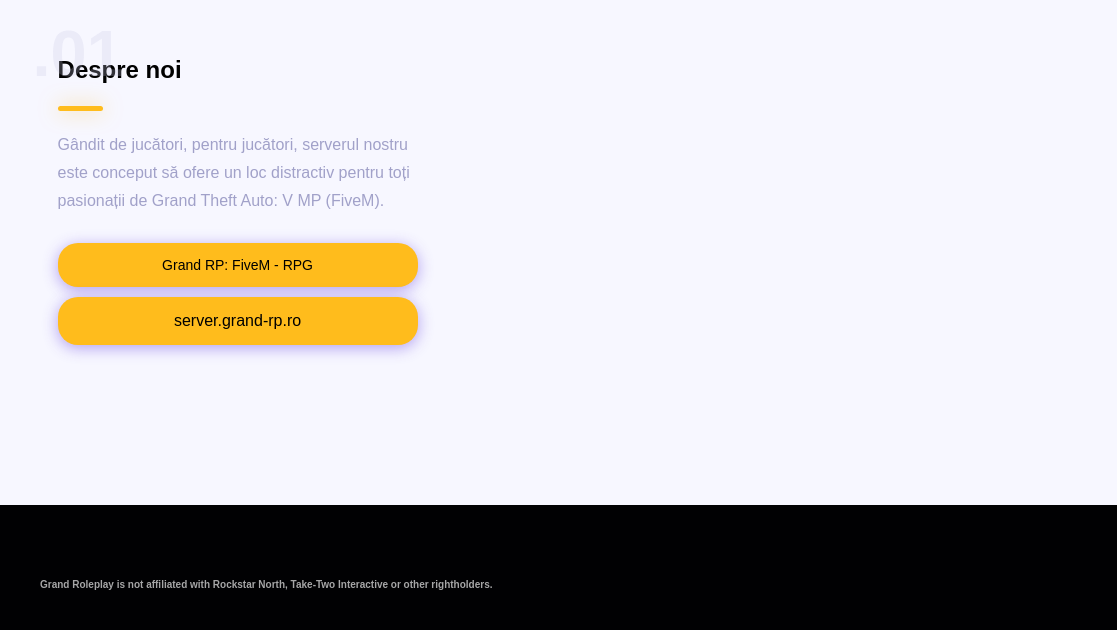
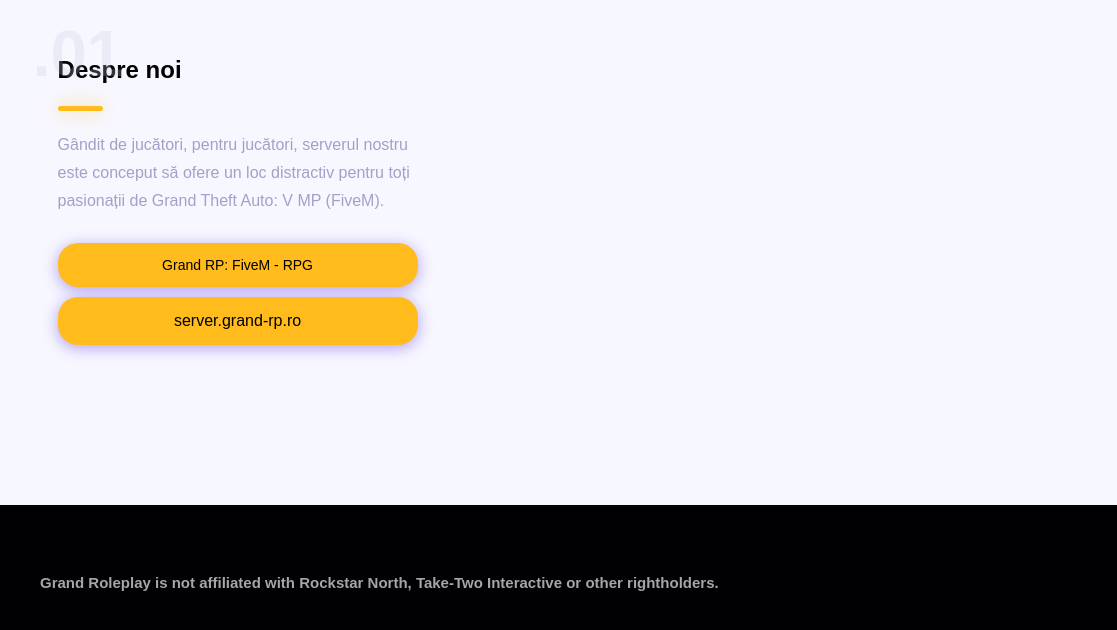
Before and after one commit to grand-rp/grand-rp, a plain HTML site: page index.html in a window 1280 px wide. Shown: the part 1533-2163 px from the top of the page, 0-1117 px from the left. Drawn offline with Linux system fonts and the light colour scheme; a web font is replaced by a local one.

Commit message:
Update index.html

```diff
--- a/index.html
+++ b/index.html
@@ -209,7 +209,7 @@
                 <div class="container-footer">
                     <div class="left-side">
                         <ul class="nav-footer">
-                            <li><a style="font-size: 10px;">Grand Roleplay is not affiliated with Rockstar North, Take-Two
+                            <li><a style="font-size: 15px;">Grand Roleplay is not affiliated with Rockstar North, Take-Two
                                 Interactive or other rightholders.</a></li>
                         </ul>
                     </div>
```
